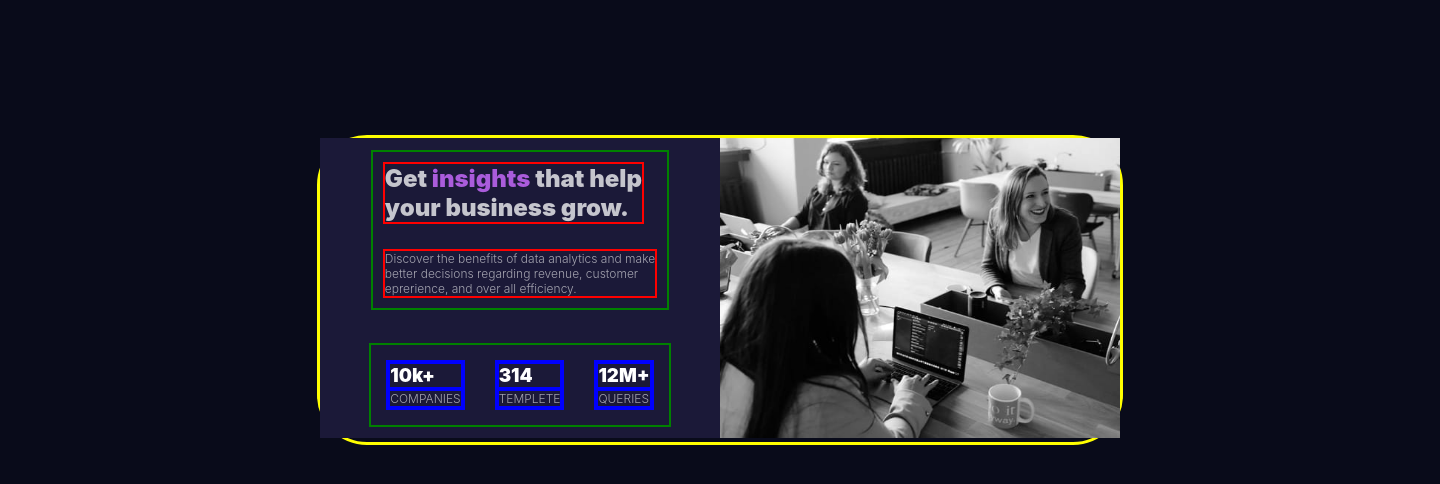
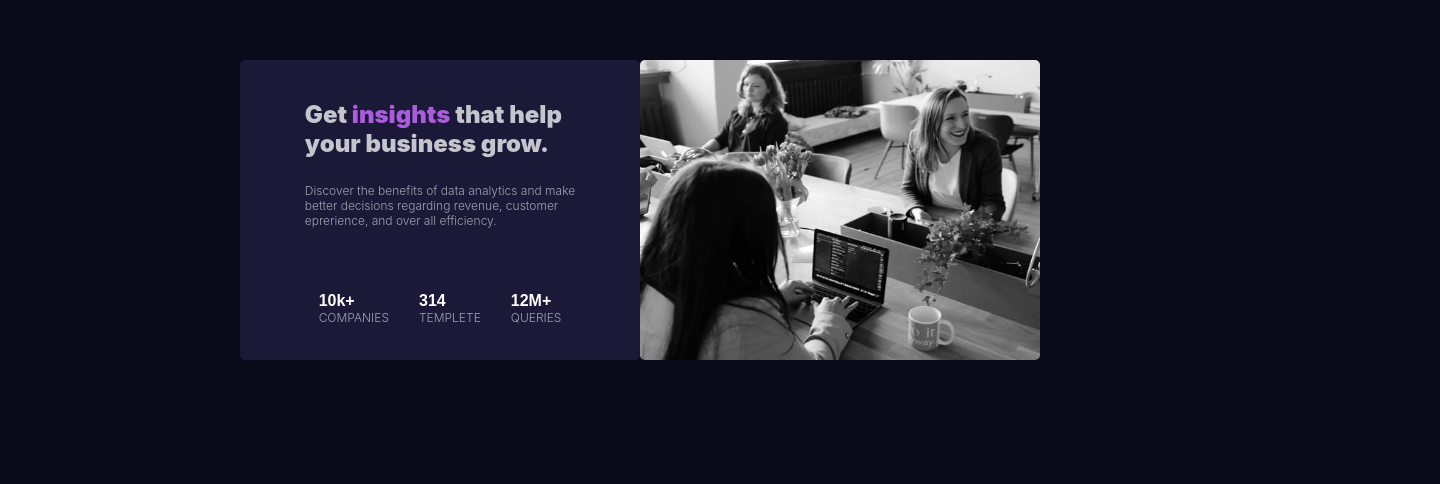
Before and after one commit to QdMe/Project_No.1, a plain HTML site: page First_Project_Main/index.html in a window 1280 px wide. Shown: the part 110-594 px from the top of the page, 1440 px wide, since content can reach past the window. Drawn offline with Linux system fonts and the light colour scheme.

Commit message:
The final touches
Changed the classes name to a more readable titles and did minor changes here and there

```diff
--- a/First_Project_Main/index.html
+++ b/First_Project_Main/index.html
@@ -13,29 +13,23 @@
 
 </head>
 
-<!-- first blue-->
 
 <body>
-  <!-- second blue -->
-  <div class="inner_body">
-    <!------------------------------------------------------------------------------------>
-    <!-- L yellow-->
-    <div class="leftBox">
+
+  <div class="main_card">
+
+    <div class="left_card">
 
 
-      <!--Up green-->
-      <div class="upGreen">
 
+      <div class="uper_left_card">
 
-        <!--Up red-->
-        <div class="Head" style="border: 2px solid red;">
+        <div class="Headings">
           Get <span class="FontColor">insights</span> that help <br>
           your business grow.
         </div>
 
-
-        <!--down red-->
-        <div class="Paragraph downRed" style="border: 2px solid red;">
+        <div class="Paragraph text">
           Discover the benefits of data analytics and make <br>
           better decisions regarding revenue, customer <br>
           eprerience, and over all efficiency. <br>
@@ -43,45 +37,33 @@
 
 
       </div>
-      <!---------------------------------------->
 
-      <!-- down green-->
-      <div class="Paragraph downGreen">
+      <div class="Paragraph bottom_left_card">
 
+        <div class="Statistics_margin">
 
-        <!--L blue-->
-        <div style="border: 2px solid blue; margin: 15px;">
+          <div class="statistics" ;>10k+</div>
 
-          <!--Up-->
-          <div class="statistics" style="border: 2px solid blue;">10k+</div>
-
-          <!-- down-->
-          <div style="border: 2px solid blue;">COMPANIES</div>
+          <div>COMPANIES</div>
 
         </div>
 
 
+        <div class="Statistics_margin">
 
-        <!--M blue-->
-        <div style="border: 2px solid blue; margin: 15px;">
 
-          <!--Up-->
-          <div class="statistics" style="border: 2px solid blue;">314</div>
+          <div class="statistics">314</div>
 
-          <!-- down-->
-          <div style="border: 2px solid blue;"> TEMPLETE </div>
+          <div> TEMPLETE </div>
 
         </div>
 
 
-        <!--R blue-->
-        <div style="border: 2px solid blue; margin: 15px;">
+        <div class="Statistics_margin">
 
-          <!--Up-->
-          <div class="statistics" style="border: 2px solid blue;">12M+</div>
+          <div class="statistics">12M+</div>
 
-          <!-- down-->
-          <div style="border: 2px solid blue;">QUERIES</div>
+          <div>QUERIES</div>
 
         </div>
       </div>
@@ -91,9 +73,7 @@
 
     </div>
 
-
     <!----------------------------------------------------------------------------------->
-    <!-- R yellow-->
     <div>
       <img src="/images/image-desktop.jpg" alt="office meeting image">
     </div>
--- a/First_Project_Main/style.css
+++ b/First_Project_Main/style.css
@@ -1,22 +1,16 @@
 body{
-    width: 1440px;
+    width: 0px;
     background-color:hsl(233, 47%, 7%);
-    padding: 150px;
-    margin: auto;
-    min-height: 100vh;
-    display: flex;
-    justify-content: center;
-    align-items: center;
-    box-sizing: border-box;
+    padding: 0px;
+    margin:170px 170px 170px 240px ;
 
 }
-.inner_body{
+.main_card{
     display: flex;
+    /* flex-wrap: wrap-reverse; */
     width: fit-content;
-    border-radius: 50px;
-    border:3px solid yellow;
 }
-.leftBox{
+.left_card{
     width: 400px;
     height: 300px;
     background-color: hsl(244, 38%, 16%);
@@ -25,17 +19,16 @@ body{
     flex-direction: row;
     justify-content: center;
     align-items: center;
+    border-radius: 5px;
 
 
 }
-.upGreen{
-    border: 2px solid green;
-    margin: 10px;
+.uper_left_card{
+    margin-top: 20px;
     padding: 10px;
     width:fit-content;
 }
-.downGreen{
-    border: 2px solid green;
+.bottom_left_card{
     margin: 10px;
     margin-top: 20px;
     width: fit-content;
@@ -43,16 +36,13 @@ body{
 
 
 }
-.upRed{
-    display: flex;
 
-}
-.downRed{
+.text{
     margin-top: 25px;
 }
 
-.Head{
-    font-family:"Inter black";
+.Headings{
+    font-family:"Inter black",sans-serif;
     color: hsla(0, 0%, 100%, 0.75);
     font-size: 18pt;
     width: fit-content;
@@ -62,19 +52,23 @@ body{
     color: hsl(277, 64%, 61%);
 }
 .Paragraph{
-    font-family: "Inter light";
+    font-family: "Inter light",sans-serif;
     color: hsla(0, 0%, 100%, 0.6);
     font-size: 12px;
 
 }
 .statistics{
-    font-size: 14pt;
+    font-size: 12pt;
     font-weight: bold;
     color: #fff;
-    font-family: "inter black";
+    font-family: "Lexend Deca",sans-serif;
 
+}
+.Statistics_margin{
+    margin: 15px;
 }
 img {
     width: 400px;
     height: 300px;
+    border-radius: 5px;
   }
```
